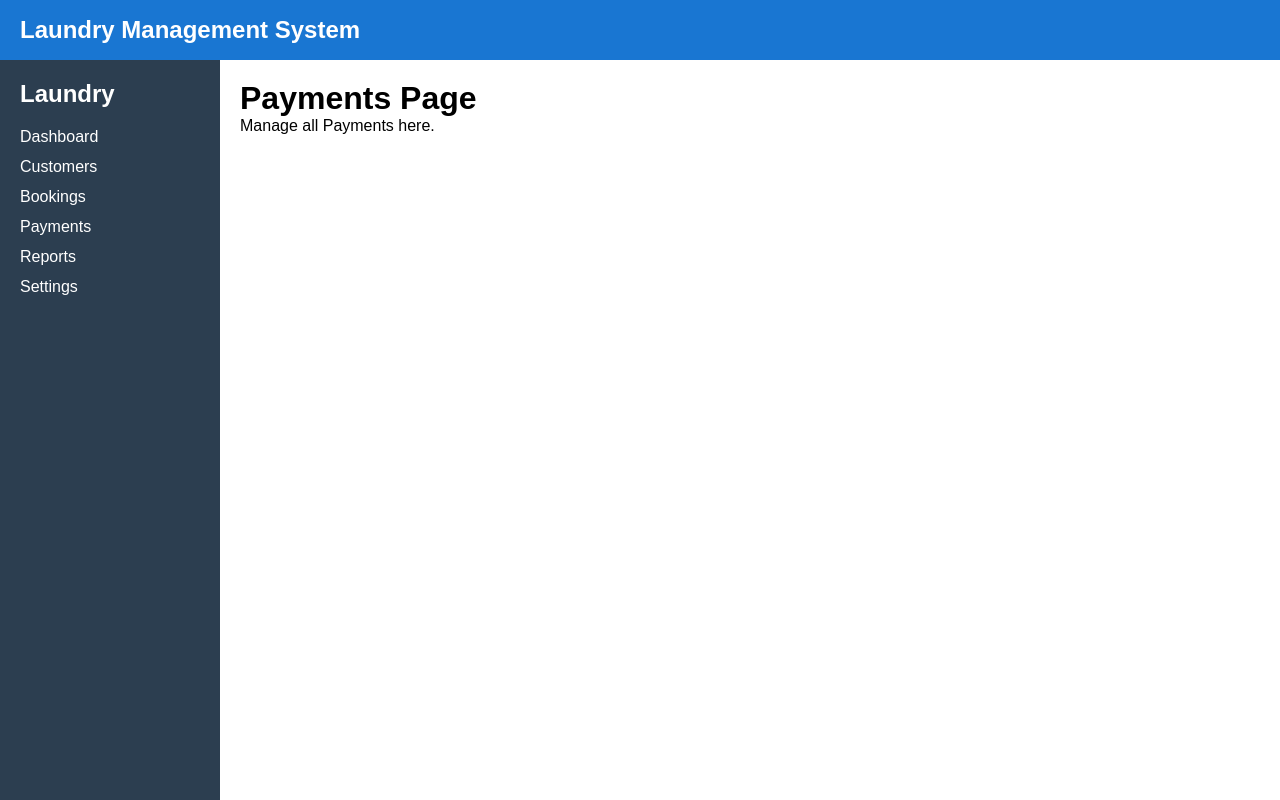
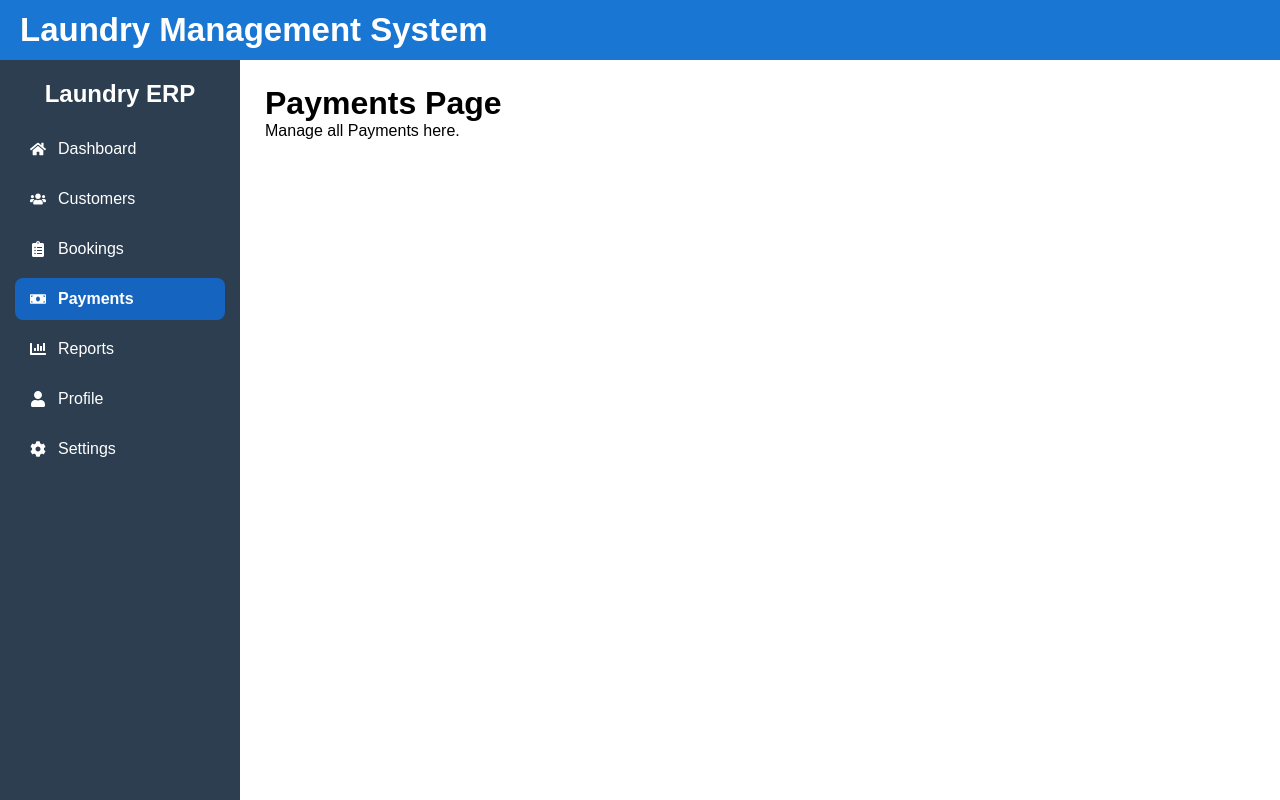
Before and after one commit to Er-Dhananjaykumar/Laundry-react, a React (Vite) app: page /payments in a window 1280 px wide. Built offline with nearby package versions, Linux system fonts and the light colour scheme.

Commit message:
Enhance dashboard with statistic cards and icons

```diff
--- a/package.json
+++ b/package.json
@@ -12,6 +12,7 @@
   "dependencies": {
     "react": "^19.2.7",
     "react-dom": "^19.2.7",
+    "react-icons": "^5.7.0",
     "react-router-dom": "^7.18.1"
   },
   "devDependencies": {
--- /dev/null
+++ b/src/components/Dashboard/BookingTable.jsx
@@ -0,0 +1,88 @@
+import "./Dashboard.css";
+
+function BookingTable() {
+
+    const bookings = [
+        {
+            id: 1001,
+            customer: "Rahul",
+            date:"07-Jul-2026",
+            status: "Pending",
+            amount: 450
+        },
+        {
+            id: 1002,
+            customer: "Aman",
+            date:"07-Jul-2026",
+            status: "Completed",
+            amount: 650
+        },
+        {
+            id: 1003,
+            customer: "Vikas",
+            date:"07-Jul-2026",
+            status: "Pending",
+            amount: 550
+        },
+        {
+            id: 1004,
+            customer: "Rohit",
+            date:"07-Jul-2026",
+            status: "Completed",
+            amount: 700
+        }
+    ];
+
+    return (
+
+        <div className="table-card">
+
+            <h2>Recent Bookings</h2>
+
+            <table>
+
+                <thead>
+
+                    <tr>
+
+                        <th>Booking ID</th>
+
+                        <th>Customer</th>
+                        <th>Date</th>
+
+                        <th>Status</th>
+
+                        <th>Amount</th>
+
+                    </tr>
+
+                </thead>
+
+                <tbody>
+
+                    {bookings.map((booking) => (
+
+                        <tr key={booking.id}>
+
+                            <td>{booking.id}</td>
+                            <td>{booking.customer}</td>
+                            <td>{booking.date}</td>
+
+                            <td>{booking.status}</td>
+
+                            <td>₹ {booking.amount}</td>
+
+                        </tr>
+
+                    ))}
+
+                </tbody>
+
+            </table>
+
+        </div>
+
+    );
+}
+
+export default BookingTable;
--- /dev/null
+++ b/src/components/Dashboard/Dashboard.css
@@ -0,0 +1,85 @@
+.card-container{
+    display:grid;
+    grid-template-columns:repeat(4,1fr);
+    gap:20px;
+    margin:20px 0;
+}
+
+.stat-card{
+    background:#fff;
+    border-radius:10px;
+    padding:20px;
+    box-shadow:0 3px 10px rgba(0,0,0,.1);
+}
+
+.stat-card h4{
+    color:#777;
+    margin-bottom:10px;
+}
+
+.stat-card h2{
+    font-size:30px;
+    color:#333;
+}
+
+.table-card{
+    background:#fff;
+    padding:20px;
+    border-radius:10px;
+    box-shadow:0 3px 10px rgba(0,0,0,.1);
+}
+
+.table-card h2{
+    margin-bottom:15px;
+}
+
+table{
+    width:100%;
+    border-collapse:collapse;
+}
+
+table th{
+    background:#1976d2;
+    color:white;
+    padding:12px;
+}
+
+table td{
+    padding:12px;
+    border-bottom:1px solid #ddd;
+}
+
+table tr:hover{
+    background:#f5f5f5;
+}
+
+.page-title{
+    margin-bottom:20px;
+}
+
+.card-header{
+    display:flex;
+    justify-content:space-between;
+    align-items:center;
+    margin-bottom:20px;
+}
+
+.card-icon{
+    width:50px;
+    height:50px;
+    border-radius:50%;
+    display:flex;
+    justify-content:center;
+    align-items:center;
+    color:#fff;
+    font-size:20px;
+}
+
+.stat-card{
+    transition:.3s;
+}
+
+.stat-card:hover{
+    transform:translateY(-5px);
+    box-shadow:0 8px 20px rgba(0,0,0,.15);
+}
--- /dev/null
+++ b/src/components/Dashboard/StatCard.jsx
@@ -0,0 +1,38 @@
+import "./Dashboard.css";
+
+function StatCard({
+    title,
+    value,
+    icon,
+    color
+}) {
+
+    return (
+
+        <div
+            className="stat-card"
+            style={{ borderTop: `5px solid ${color}` }}
+        >
+
+            <div className="card-header">
+
+                <h4>{title}</h4>
+
+                <div
+                    className="card-icon"
+                    style={{ background: color }}
+                >
+                    {icon}
+                </div>
+
+            </div>
+
+            <h2>{value}</h2>
+
+        </div>
+
+    );
+
+}
+
+export default StatCard;
--- a/src/components/Sidebar.jsx
+++ b/src/components/Sidebar.jsx
@@ -1,20 +1,145 @@
-import { Link } from "react-router-dom";
+import {
+    NavLink
+} from "react-router-dom";
+
+import {
+    FaHome,
+    FaUsers,
+    FaClipboardList,
+    FaMoneyBill,
+    FaChartBar,
+    FaUser,
+    FaCog
+} from "react-icons/fa";
 
 function Sidebar() {
+
     return (
+
         <div className="sidebar">
-      <h2>Laundry</h2>
+
+            <h2>Laundry ERP</h2>
 
             <ul>
-        <li><Link to="/dashboard">Dashboard</Link></li>
-        <li><Link to="/customers">Customers</Link></li>
-        <li><Link to="/bookings">Bookings</Link></li>
-        <li><Link to="/payments">Payments</Link></li>
-        <li><Link to="/reports">Reports</Link></li>
-        <li><Link to="/settings">Settings</Link></li>
+
+                <li>
+
+                    <NavLink
+                        to="/dashboard"
+                        className={({ isActive }) =>
+                            isActive ? "active" : ""
+                        }
+                    >
+                        <FaHome />
+
+                        Dashboard
+
+                    </NavLink>
+
+                </li>
+
+                <li>
+
+                    <NavLink
+                        to="/customers"
+                        className={({ isActive }) =>
+                            isActive ? "active" : ""
+                        }
+                    >
+                        <FaUsers />
+
+                        Customers
+
+                    </NavLink>
+
+                </li>
+
+                <li>
+
+                    <NavLink
+                        to="/bookings"
+                        className={({ isActive }) =>
+                            isActive ? "active" : ""
+                        }
+                    >
+                        <FaClipboardList />
+
+                        Bookings
+
+                    </NavLink>
+
+                </li>
+
+                <li>
+
+                    <NavLink
+                        to="/payments"
+                        className={({ isActive }) =>
+                            isActive ? "active" : ""
+                        }
+                    >
+                        <FaMoneyBill />
+
+                        Payments
+
+                    </NavLink>
+
+                </li>
+
+                <li>
+
+                    <NavLink
+                        to="/reports"
+                        className={({ isActive }) =>
+                            isActive ? "active" : ""
+                        }
+                    >
+                        <FaChartBar />
+
+                        Reports
+
+                    </NavLink>
+
+                </li>
+
+                <li>
+
+                    <NavLink
+                        to="/profile"
+                        className={({ isActive }) =>
+                            isActive ? "active" : ""
+                        }
+                    >
+                        <FaUser />
+
+                        Profile
+
+                    </NavLink>
+
+                </li>
+
+                <li>
+
+                    <NavLink
+                        to="/settings"
+                        className={({ isActive }) =>
+                            isActive ? "active" : ""
+                        }
+                    >
+                        <FaCog />
+
+                        Settings
+
+                    </NavLink>
+
+                </li>
+
             </ul>
+
         </div>
+
     );
+
 }
 
 export default Sidebar;
--- a/src/index.css
+++ b/src/index.css
@@ -1,50 +1,92 @@
+/* ==========================
+   Global Styles
+========================== */
+
 * {
     margin: 0;
     padding: 0;
     box-sizing: border-box;
-    font-family: Arial, sans-serif;
 }
+
+body {
+    font-family: Arial, Helvetica, sans-serif;
+    background-color: #f4f6f9;
+}
+
+/* ==========================
+   Navbar
+========================== */
 
 .navbar {
     height: 60px;
     background: #1976d2;
-    color: white;
+    color: #fff;
     display: flex;
     align-items: center;
     padding: 0 20px;
+    font-size: 22px;
+    font-weight: bold;
 }
+
+/* ==========================
+   Main Layout
+========================== */
 
 .container {
     display: flex;
+    min-height: calc(100vh - 60px);
 }
 
+/* ==========================
+   Sidebar
+========================== */
+
 .sidebar {
-    width: 220px;
-    min-height: calc(100vh - 60px);
+    width: 240px;
     background: #2c3e50;
     color: white;
-    padding: 20px;
+    padding: 20px 15px;
+}
+
+.sidebar h2 {
+    margin-bottom: 20px;
+    text-align: center;
 }
 
 .sidebar ul {
     list-style: none;
-    margin-top: 20px;
 }
 
 .sidebar li {
-    margin: 12px 0;
+    margin-bottom: 8px;
 }
 
 .sidebar a {
+    display: flex;
+    align-items: center;
+    gap: 12px;
+    padding: 12px 15px;
+    border-radius: 8px;
+    text-decoration: none;
     color: white;
-    text-decoration: none;
+    transition: 0.3s;
 }
 
 .sidebar a:hover {
-    color: #ffd54f;
+    background: #1976d2;
 }
+
+.sidebar a.active {
+    background: #1565c0;
+    font-weight: bold;
+}
+
+/* ==========================
+   Content
+========================== */
 
 .content {
     flex: 1;
-    padding: 20px;
+    padding: 25px;
+    background: #ffffff;
 }
--- a/src/pages/Dashboard.jsx
+++ b/src/pages/Dashboard.jsx
@@ -1,10 +1,75 @@
+import {
+    FaUsers,
+    FaClipboardList,
+    FaMoneyBillWave,
+    FaClock
+} from "react-icons/fa";
+
+import StatCard from "../components/Dashboard/StatCard";
+import BookingTable from "../components/Dashboard/BookingTable";
+
+import "../components/Dashboard/Dashboard.css";
+
 function Dashboard() {
-  return (
-    <>
-      <h1>Dashboard</h1>
-      <p>Welcome to Laundry Management Dashboard.</p>
-    </>
-  );
+
+    const dashboardData = {
+
+        customers:150,
+
+        bookings:89,
+
+        revenue:"₹45,000",
+
+        pending:20
+
+    };
+
+    return (
+
+        <>
+
+            <h1 className="page-title">
+                Dashboard
+            </h1>
+
+            <div className="card-container">
+
+                <StatCard
+                    title="Customers"
+                    value={dashboardData.customers}
+                    icon={<FaUsers />}
+                    color="#3498db"
+                />
+
+                <StatCard
+                    title="Bookings"
+                    value={dashboardData.bookings}
+                    icon={<FaClipboardList />}
+                    color="#2ecc71"
+                />
+
+                <StatCard
+                    title="Revenue"
+                    value={dashboardData.revenue}
+                    icon={<FaMoneyBillWave />}
+                    color="#f39c12"
+                />
+
+                <StatCard
+                    title="Pending"
+                    value={dashboardData.pending}
+                    icon={<FaClock />}
+                    color="#e74c3c"
+                />
+
+            </div>
+
+            <BookingTable />
+
+        </>
+
+    );
+
 }
 
 export default Dashboard;
```
Also changed, not shown: 1 other file (tests, documents, lock files or other folders). Lines whose indentation alone changed are shown as unchanged.
